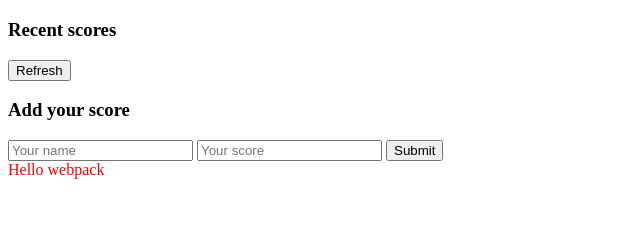
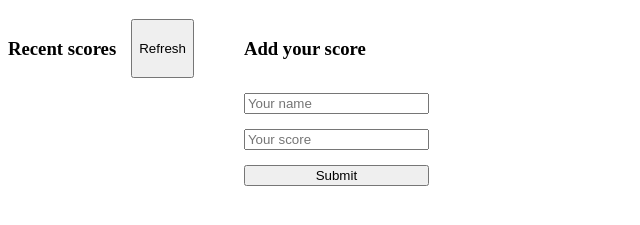
Before and after one commit to DiegoMero/Leaderboard, a website built with webpack: page src/index.html in a window 1280 px wide. Shown: the part 61-286 px from the top of the page, without its empty margins (0-640 px from the left). Built offline with nearby package versions, Linux system fonts and the light colour scheme.

Commit message:
Add minimun styles to page

```diff
--- a/src/index.js
+++ b/src/index.js
@@ -1,14 +1 @@
-import _ from 'lodash';
 import './style.css';
-
-function component() {
-  const element = document.createElement('div');
-
-  // Lodash, now imported by this script
-  element.innerHTML = _.join(['Hello', 'webpack'], ' ');
-  element.classList.add('hello');
-
-  return element;
-}
-
-document.body.appendChild(component());
--- a/src/style.css
+++ b/src/style.css
@@ -1,3 +1,17 @@
-.hello {
-    color: red;
-  }
+.scores {
+  display: flex;
+  flex-direction: row;
+  gap: 50px;
+}
+
+.recent-scores div {
+  display: flex;
+  flex-direction: row;
+  gap: 15px;
+}
+
+.add-score {
+  display: flex;
+  flex-direction: column;
+  gap: 15px;
+}
```
Also changed, not shown: dist/index.html, dist/main.js.
